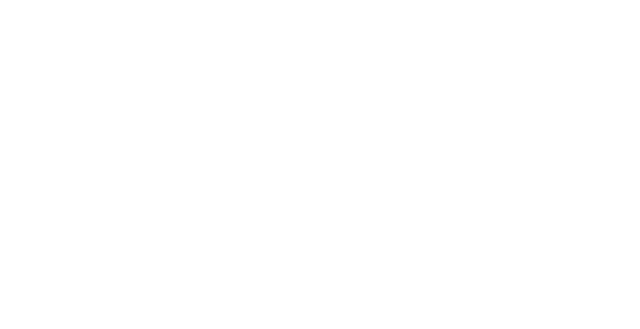
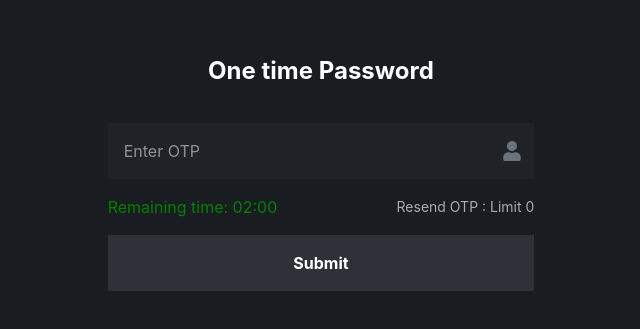
Before and after one commit to AdityaByte/Connect-Frontend, a React (Vite) app: page /signup/otp in a window 1280 px wide. Before the commit this address had no page. Shown: the part 219-548 px from the top of the page, without its empty margins (319-959 px from the left). Built offline with nearby package versions, Linux system fonts and the light colour scheme; no server answers.

Commit message:
page: implemented otp page and its functionality

```diff
--- a/src/App.jsx
+++ b/src/App.jsx
@@ -6,6 +6,7 @@
 import { ToastContainer } from "react-toastify";
 import Dashboard from "./pages/Dashboard";
 import ProtectedRoute from "./components/ProtectedRoute";
+import OTPPage from "./pages/OTPPage";
 
 const App = () => {
   return (
@@ -17,6 +18,7 @@
         <Route path="/dashboard" element={
           <ProtectedRoute children={<Dashboard />} />
         } />
+        <Route path="/signup/otp" element={<OTPPage />} />
       </Routes>
       <ToastContainer position="top-right" autoClose={3000} />
     </BrowserRouter>
--- /dev/null
+++ b/src/pages/OTPPage.jsx
@@ -0,0 +1,152 @@
+import { useEffect, useRef, useState } from "react"
+import InputBox from "../components/InputBox"
+import SubmitButton from "../components/SubmitButton"
+import { toast } from "react-toastify"
+import { useNavigate } from "react-router-dom"
+
+const OTPPage = () => {
+
+    const backendURL = import.meta.env.VITE_BACKEND_URL
+
+    const navigate = useNavigate()
+
+    const otpFormRef = useRef(null)
+
+    const [email, setEmail] = useState("")
+
+    useEffect(() => {
+        const storedEmail = localStorage.getItem("email")
+        setEmail(storedEmail || "")
+    }, [])
+
+    const handleOTPForm = async (event) => {
+        event.preventDefault()
+        const form = otpFormRef.current
+        const otp = form.elements.otp.value
+
+        if (email == null || email.trim() == "") {
+            toast.error("Can't proceed further! Bad Request")
+            return
+        }
+
+        await fetch(`${backendURL}/signup/verifyOTP`, {
+            method: "POST",
+            headers: {
+                "content-type": "application/json"
+            },
+            body: JSON.stringify({
+                "otp": otp,
+                "email": email
+            })
+        })
+            .then(async response => {
+                const data = await response.json()
+                if (response.status != 201) {
+                    throw new Error(data.response)
+                }
+                return data
+            })
+            .then(data => {
+                console.log(data.response)
+                toast.success(data.response)
+                localStorage.setItem("authToken", "fake-token")
+                localStorage.remove("email")
+                navigate("/dashboard")
+            })
+            .catch(error => {
+                console.log(error.message)
+                toast.error(error.message)
+            })
+    }
+
+    // Resend OTP functionality.
+
+    const [resendCount, setResendCount] = useState(0)
+
+    const resendOTP = async () => {
+
+        if (resendCount === 3) {
+            toast.error("Resend limit Reached! Try again later.")
+            return;
+        }
+        setResendCount(count => count + 1)
+
+        // We need to fetch out the email for the session ok.
+
+        if (email === null || email.trim() === "") {
+            toast.error("Something went wrong! Bad request.")
+            return;
+        }
+
+        // Here we need to resend the otp ok.
+        await fetch(`${backendURL}/signup/resendOTP`, {
+            method: "POST",
+            headers: {
+                "content-type": "application/json"
+            },
+            body: JSON.stringify({
+                "email": email
+            })
+        })
+        .then(async response => {
+            const data = await response.json()
+            if (response != 200) {
+                throw new Error(data.response)
+            }
+            return data
+        })
+        .then(async data => {
+            console.log(data.response)
+            toast.success(data.response)
+            setTimer(120)
+        })
+        .catch(async error => {
+            console.error(error.message)
+            toast.error(error.message)
+        })
+    }
+
+    // Handling the functionality of UI update ok
+    const [timer, setTimer] = useState(120) // Timer is the state variable and setTimer is the function for updating it.
+
+    // It runs when the timer variable changes.
+    useEffect(() => {
+
+        if (!email || email.trim() === "") return;
+
+        const interval = setInterval(() => {
+            setTimer(prev => {
+                if (prev === 0) {
+                    clearInterval(interval)
+                    return 0
+                }
+                return prev-1
+            })
+        }, 1000)
+        return () => clearInterval(interval)
+    }, [])
+
+    // function for formating the time in MM:SS format
+    const formatTime = (time) => {
+        const minutes = Math.floor(time/60);
+        const seconds = time % 60;
+        return `${String(minutes).padStart(2, '0')}:${String(seconds).padStart(2, '0')}`
+    }
+
+    return (
+        <div className="h-screen w-screen flex flex-col justify-center items-center gap-5 text-white">
+            <h1 className="text-2xl font-bold">One time Password</h1>
+            <form ref={otpFormRef} onSubmit={handleOTPForm} className="flex flex-col w-1/3 h-1/4 justify-evenly items-center">
+                <InputBox placeholder={"Enter OTP"} name={"otp"} type={"text"} />
+                {/* We need to include a timer and the resend button functionality ok */}
+                <div className="flex w-full justify-between items-center">
+                    <span id="timer" style={{ color : timer === 0 ? 'red' : 'green'}}>Remaining time: {formatTime(timer)}</span>
+                    <button disabled={resendCount === 3 || !email || email.trim() === ""} className="text-[#AAAAAA] text-sm hover:text-[#white] cursor-pointer" onClick={resendOTP}>Resend OTP : Limit {resendCount === 3 ? "Reached" : resendCount}</button>
+                </div>
+                <SubmitButton buttontext={"Submit"} />
+            </form>
+        </div>
+    )
+}
+
+export default OTPPage
--- a/src/pages/Signup.jsx
+++ b/src/pages/Signup.jsx
@@ -47,7 +47,7 @@
             .then(async response => {
                 const data = await response.json()
                 console.log(data)
-                if (response.status != 201) {
+                if (response.status != 200) {
                     throw new Error(data.response || "Something went wrong")
                 }
                 // Else we need to send the response.
@@ -55,9 +55,8 @@
             })
             .then(async data => {
                 toast.success(data.response)
-                // Here we need to create a fake token
-                localStorage.setItem("authToken", "valid-token")
-                navigate("/dashboard")
+                localStorage.setItem("email", email)
+                navigate("/signup/otp")
             })
             .catch(async error => {
                 console.log(error.message)
@@ -78,6 +77,7 @@
                 <Link className="underline text-[#AAAAAA]" to={"/login"}>Already have an account? Login</Link>
                 <SubmitButton buttontext={"Signup"} />
             </form>
+
         </div>
     )
 }
```
